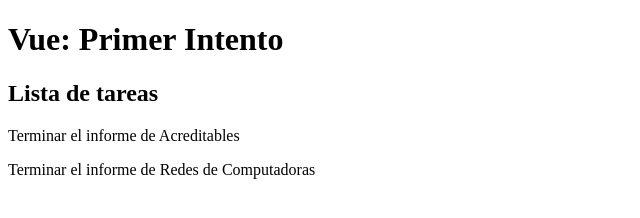
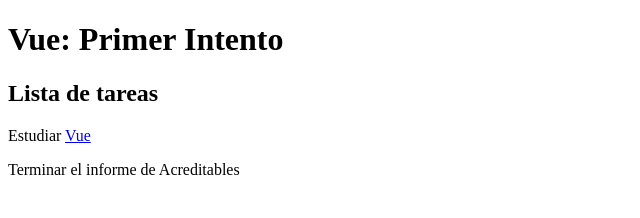
Before and after one commit to Anavi400/Proyecto01_Vue, a plain HTML site: page Vue/index.html in a window 1280 px wide. Shown: the whole page, without its empty margins (0-640 px from the left). Drawn offline with nearby package versions, Linux system fonts and the light colour scheme.

Commit message:
feature/methods

```diff
--- a/Vue/app.js
+++ b/Vue/app.js
@@ -9,10 +9,24 @@
             // tasksA es una variable que se encarga de almacenar la informacion de la app.
             tasksA: "Terminar el informe de Acreditables",
             tasksB: "Terminar el informe de Redes de Computadoras",
+            vueLink: "https://vuejs.org/",
+        }
+    },
+
+    methods: {
+        // changeTask es un metodo que se encarga de cambiar la informacion de la app.
+        changeTask() {
+            const randomNumber = Math.random();
+            if (randomNumber < 0.5) {
+                return this.tasksA;
+            } else {
+                return this.tasksB;
+            }
         }
     }
 });
 
+// this se utiliza para acceder a propiedades o atributos de la app.
 // 2 - Montar la app.
 // app.mount('#app'); se encarga de montar la app.
 // #task es el id del elemento que se va a montar.
--- a/Vue/index.html
+++ b/Vue/index.html
@@ -14,11 +14,11 @@
         <h1>Vue: Primer Intento</h1>
     </header>
 
-    <section id="task">
+    <section id="task" >
         <h2>Lista de tareas</h2>
         <!-- Para conectar el Vue con el HTML se usa la sintaxis {{ }} -->
-        <p> {{ tasksA }} </p>
-        <p> {{ tasksB }} </p>
+        <p>Estudiar <a :href="vueLink">Vue</a></p>
+        <p> {{ changeTask() }} </p>
     </section>
 </body>
 </html>
```
